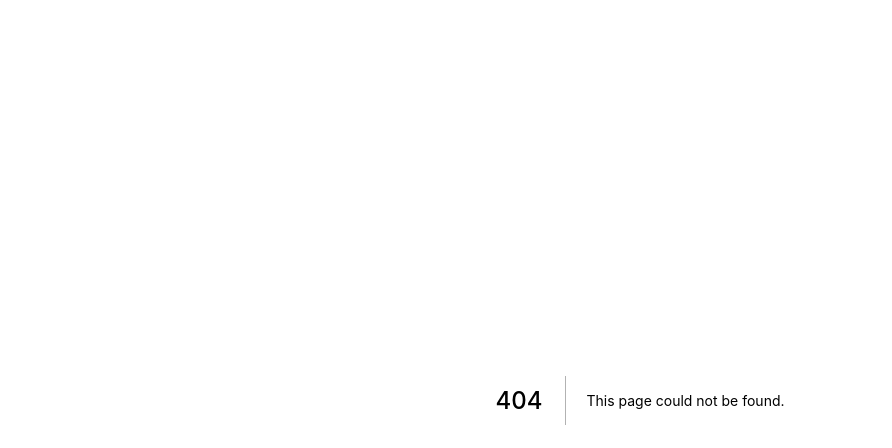
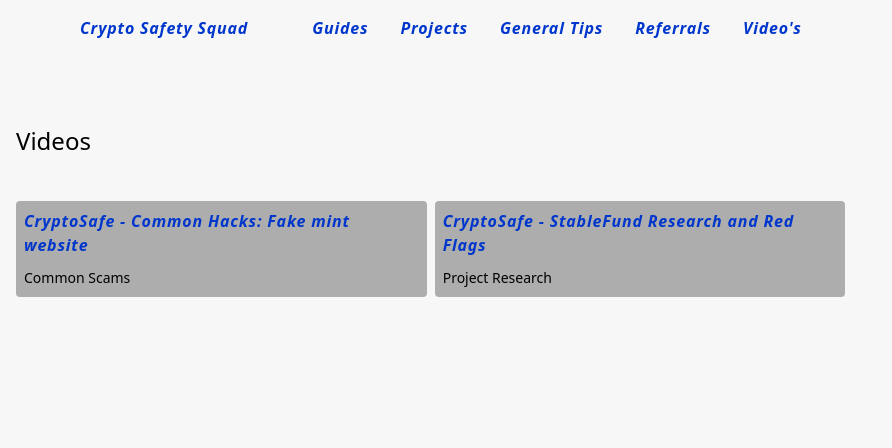
Before and after one commit to CryptoSafetySquad/website, a Next.js app: page /videos in a window 1280 px wide. Before the commit this address had no page. Shown: the top 448 px of the page, without its empty margins (0-892 px from the left). Built offline with nearby package versions, Linux system fonts and the light colour scheme.

Commit message:
Add Video's page.

```diff
--- a/Components/Navbar.tsx
+++ b/Components/Navbar.tsx
@@ -10,6 +10,7 @@ const Navbar = () => (
       <Link href='/projects'><a className='mr-8'>Projects</a></Link>
       <Link href='/general-tips'><a className='mr-8'>General Tips</a></Link>
       <Link href='/referrals'><a className='mr-8'>Referrals</a></Link>
+      <Link href='/videos'><a className='mr-8'>Video&apos;s</a></Link>
     </div>
     <div className='flex ml-auto mr-4 xl:mr-16'>
       <a
--- /dev/null
+++ b/pages/videos.tsx
@@ -0,0 +1,37 @@
+import type { NextPage } from 'next'
+import Page from '../Components/Page'
+
+const videos = [
+  // {url: '', title: '', category: '', date: ''},
+  {url: 'https://www.youtube.com/watch?v=VmjpigjKz9k', title: 'CryptoSafe - Common Hacks: Fake mint website', category: 'Common Scams', date: '2022-11-11'},
+  {url: 'https://www.youtube.com/watch?v=MC6us9pon3I', title: 'CryptoSafe - StableFund Research and Red Flags', category: 'Project Research', date: '2022-10-25'},
+]
+
+const Videos: NextPage = () => {
+  const title = 'Videos'
+  const content = (
+    <>
+      <div className='grid gap-2 grid-cols-3'>
+      {
+          videos.map(video =>
+            <div className='card' key={video.url}>
+              <p><a href={video.url} rel='noopener noreferrer' target='_blank'>{video.title}</a></p>
+              <span className='text-sm'>{video.category}</span>
+            </div>
+          )
+        }
+      </div>
+    </>
+  )
+
+  return (
+    <Page {...{
+      title,
+      content,
+      slug: 'videos',
+      description: 'Videos'
+    }} />
+  )
+}
+
+export default Videos
```
